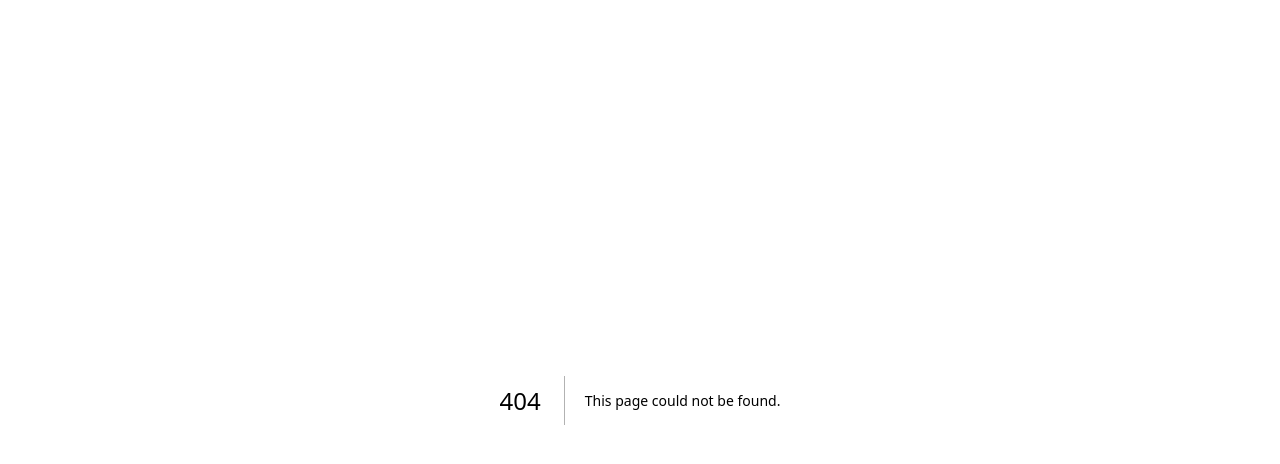
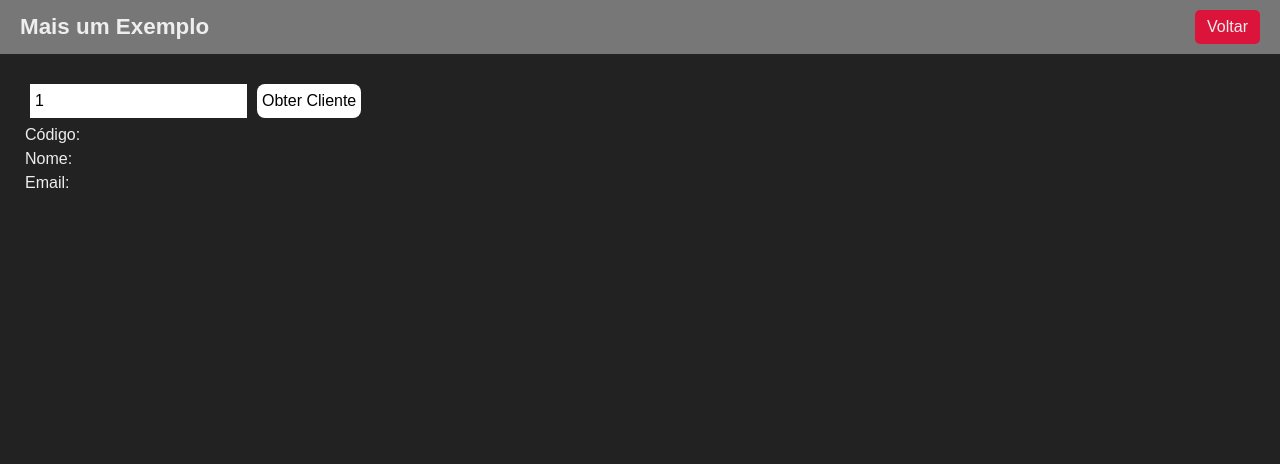
Before and after one commit to pitercoding/curso-javascript-cod3r, a Next.js app in the folder 18-nextjs/fundamentos/: page /integracao_1 in a window 1280 px wide. Before the commit this address had no page. Shown: the top 464 px of the page. Built offline with nearby package versions, Linux system fonts and the light colour scheme.

Commit message:
feat(aula): 452. Integração com API

```diff
--- /dev/null
+++ b/18-nextjs/fundamentos/src/app/api/clientes/[id]/route.js
@@ -0,0 +1,9 @@
+export async function GET(request, { params }) {
+    const id = params.id;
+
+    return Response.json({
+        id,
+        nome: "Maria",
+        email: "maria@gmail.com"
+    });
+}
--- a/18-nextjs/fundamentos/src/app/api/clientes/route.js
+++ /dev/null
@@ -1,7 +0,0 @@
-export async function GET(request) {
-    return Response.json({
-        id: 3,
-        nome: "Maria",
-        idade: 33
-    });
-}
--- a/18-nextjs/fundamentos/src/app/estado/page.jsx
+++ b/18-nextjs/fundamentos/src/app/estado/page.jsx
@@ -2,7 +2,6 @@
 
 import { useState } from "react";
 import Layout from "../../components/Layout";
-import styles from "./Estado.module.css";
 
 export default function Estado(){
     const [ numero, setNumero ] = useState(0) //React Hooks
@@ -18,8 +17,8 @@ export default function Estado(){
     return (
         <Layout titulo="Componente com Estado">
             <div>{numero}</div>
-            <button onClick={incrementar} className={styles.botao}>Incrementar</button>
-            <button onClick={decrementar} className={styles.botao}>Decrementar</button>
+            <button onClick={incrementar}>Incrementar</button>
+            <button onClick={decrementar} >Decrementar</button>
         </Layout>
     )
 }
--- a/18-nextjs/fundamentos/src/app/globals.css
+++ b/18-nextjs/fundamentos/src/app/globals.css
@@ -34,3 +34,18 @@ h2 {
   font-size: 1.5rem;
   margin-top: 0.5rem;
 }
+
+button {
+  background-color: #fff;
+  color: black;
+  padding: 5px;
+  margin: 5px;
+  border-radius: 8px;
+}
+
+input {
+  background-color: #fff;
+  padding: 5px;
+  margin: 5px;
+  color: black;
+}
--- /dev/null
+++ b/18-nextjs/fundamentos/src/app/integracao_1/page.jsx
@@ -0,0 +1,33 @@
+"use client";
+
+import { useState } from "react";
+import Layout from "../../components/Layout";
+
+export default function Integracao() {
+  const [codigo, setCodigo] = useState(1);
+  const [cliente, setCliente] = useState({});
+
+  async function obterCliente() {
+    const resp = await fetch(`http://localhost:3000/api/clientes/${codigo}`)
+    const dados = await resp.json()
+    setCliente(dados)
+  }
+
+  return (
+    <Layout>
+      <div>
+        <input
+          type="number"
+          value={codigo}
+          onChange={(e) => setCodigo(Number(e.target.value))}
+        />
+        <button onClick={obterCliente}>Obter Cliente</button>
+      </div>
+      <ul>
+        <li>Código: {cliente.id}</li>
+        <li>Nome: {cliente.nome}</li>
+        <li>Email: {cliente.email}</li>
+      </ul>
+    </Layout>
+  );
+}
--- a/18-nextjs/fundamentos/src/app/page.tsx
+++ b/18-nextjs/fundamentos/src/app/page.tsx
@@ -15,6 +15,7 @@ export default function Inicio() {
       <Navegador texto="Navegação #01" destino="/navegacao" cor="green"/>
       <Navegador texto="Navegação #02" destino="/cliente/sp-2/321" cor="blue"/>
       <Navegador texto="Componente Com Estado" destino="/estado" cor="pink"/>
+      <Navegador texto="Integração Com API #1" destino="/integracao_1" cor="yellow"/>
     </div>
   )
 }
```
Also changed, not shown: 18-nextjs/fundamentos/src/app/estado/Estado.module.css (deleted, +0 -7 lines).
